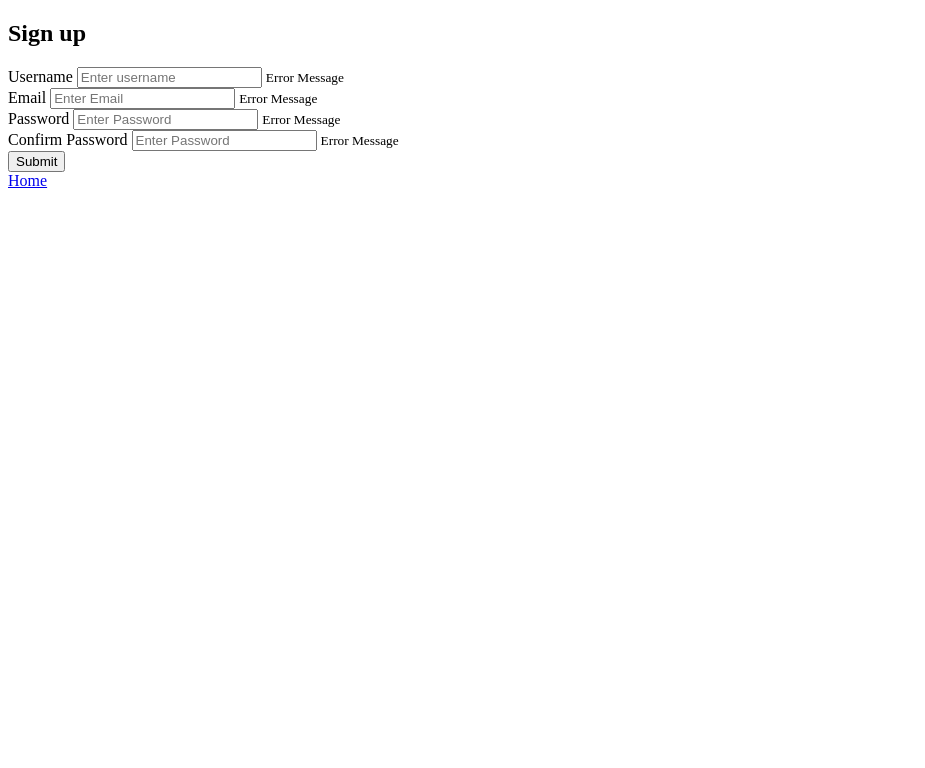
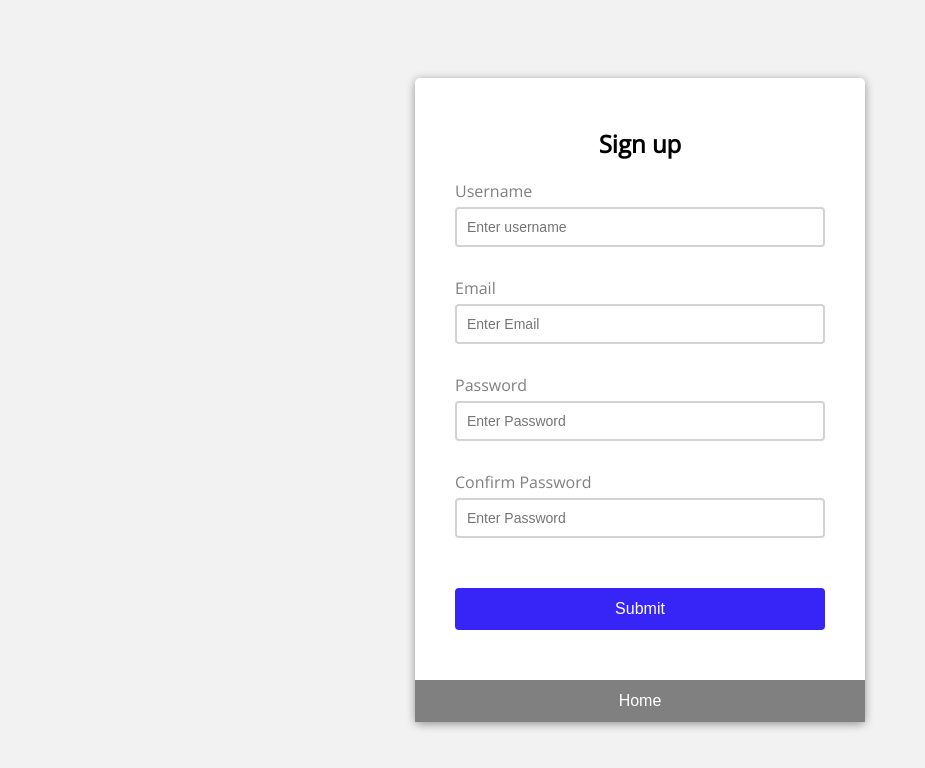
Before and after one commit to adeelahmed02/JavaScriptProjects, a plain HTML site: page p01/index.html in a window 1280 px wide. Shown: the whole page, without its empty margins (0-925 px from the left). Drawn offline with nearby package versions, Linux system fonts and the light colour scheme.

Commit message:
form compelte css
form compelte css

```diff
--- a/p01/index.html
+++ b/p01/index.html
@@ -9,39 +9,39 @@
 </head>
 <body>
 
- <div class="container"></div>
+ <div class="container">
 <form  id="form" class="form">
 <h2>Sign up</h2>
-<div class="from-control">
+<div class="form-control">
 <label for="username">Username</label>
 <input type="text" name="" placeholder="Enter username" id="username">
 <small>Error Message</small>
 </div>
 
-<div class="from-control">
+<div class="form-control">
     <label for="email">Email</label>
     <input type="text" name="" placeholder="Enter Email" id="email">
     <small>Error Message</small>
     </div>
-    <div class="from-control">
+    <div class="form-control">
         <label for="password">Password</label>
         <input type="password" name="" placeholder="Enter Password" id="password">
         <small>Error Message</small>
         </div>
 
-        <div class="from-control">
+        <div class="form-control">
             <label for="password2">Confirm Password</label>
             <input type="password" name="" placeholder="Enter Password" id="password2">
             <small>Error Message</small>
-            </div>
+        </div>
 
 <button>Submit</button>
 
 
 </form>
-<a href="../index.html">Home</a>
+<a href="../index.html"><button class="home">Home</button></a>
 
-
+</div>
 
 
 
--- a/p01/style.css
+++ b/p01/style.css
@@ -0,0 +1,99 @@
+@import url('https://fonts.googleapis.com/css2?family=Open+Sans&display=swap');
+
+:root{
+    --success-color:limegreen;
+    --error-color:orangered;
+}
+
+
+*{
+  box-sizing: border-box;
+}
+body{
+    background-color:hsla(0, 0%,50%, .1) ;
+    font-family: 'Open Sans', sans-serif;
+    display: flex;
+    align-items: center;
+    justify-content: center;
+    min-height: 100vh;
+    margin: 0;
+}
+.container{
+    background-color: white;
+    border-radius: 5px;
+    box-shadow: 0 2px 10px rgba(0, 0, 0, .4);
+    width: 450px;
+}
+h2{
+    text-align: center;
+    margin-bottom: 20px;
+    }
+.form{
+    padding: 30px 40px;
+}
+
+.form-control{
+    margin-bottom: 10px;
+    padding-bottom: 20px;
+    position: relative;
+
+}
+.form-control label{
+    color: gray;
+    display: block;
+    margin-bottom: 5px;
+}
+.form-control input{
+    border:2px solid lightgray;
+    border-radius: 4px;
+    display: block;
+    width: 100%;
+    padding:10px;
+    font-size: 14px;
+}
+.form-control input:focus{
+outline: 0;
+border-color: gray;
+}
+.form-control.success input{
+border-color: limegreen;
+}
+
+.form-control.error input{
+    border-color: orangered;
+    }
+
+.form-control small{
+    color: var(--error-color);
+    position: absolute;
+    bottom: 0;
+    left: 0;
+    visibility: hidden;
+}
+.form-control.error small{
+    visibility: visible;
+}
+
+.form button{
+    cursor: pointer;
+    background-color: #3725f8;
+    border:2px solid #3725f8;
+    border-radius: 4px;
+    color: white;
+    font-size: 16px;
+    padding:10px;
+    margin-top: 20px;
+    width: 100%;
+}
+
+
+.home{
+    cursor: pointer;
+    background-color: gray;
+    border:2px solid gray;
+    color: white;
+    font-size: 16px;
+    padding:10px;
+    margin-top: 20px;
+    width: 100%;
+}
```
